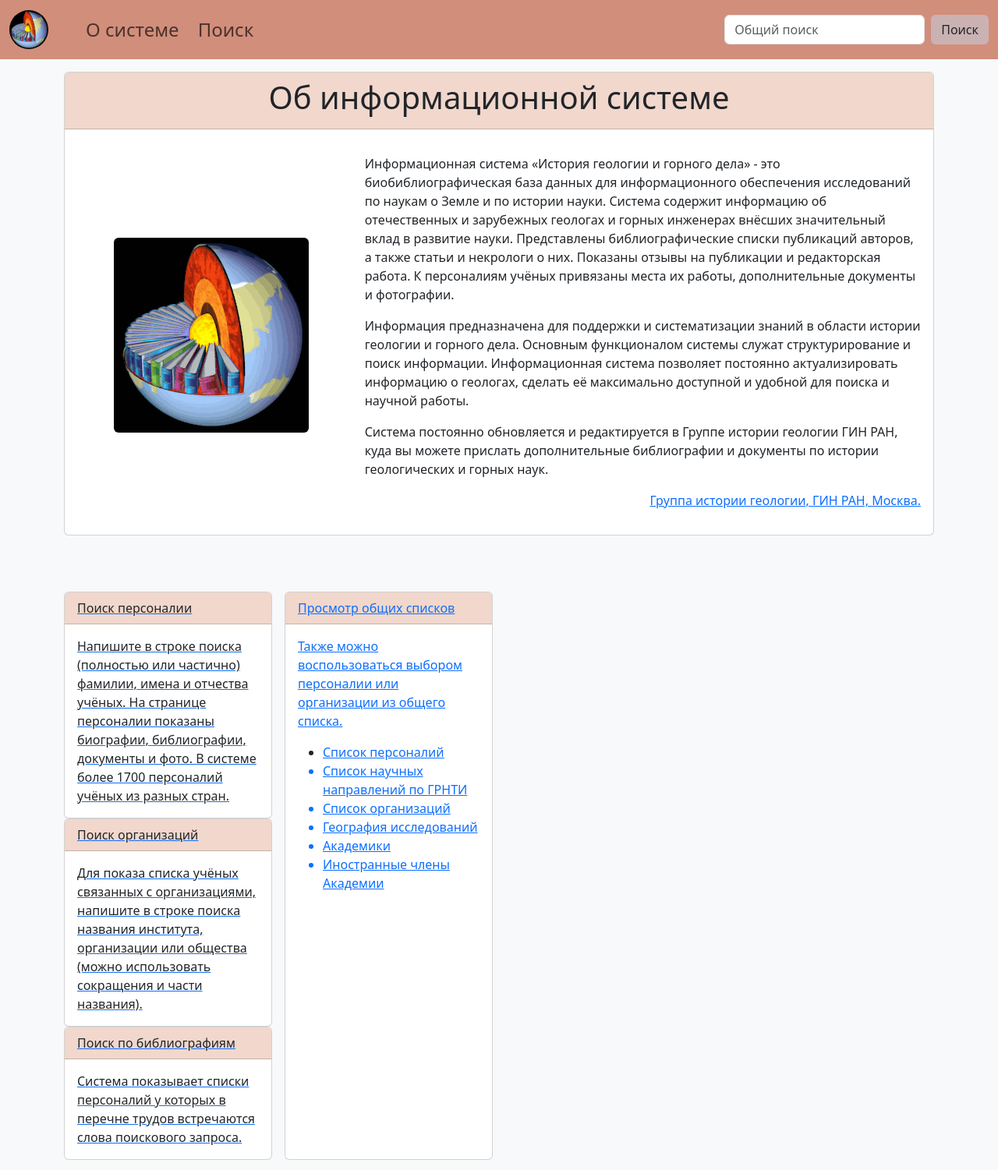
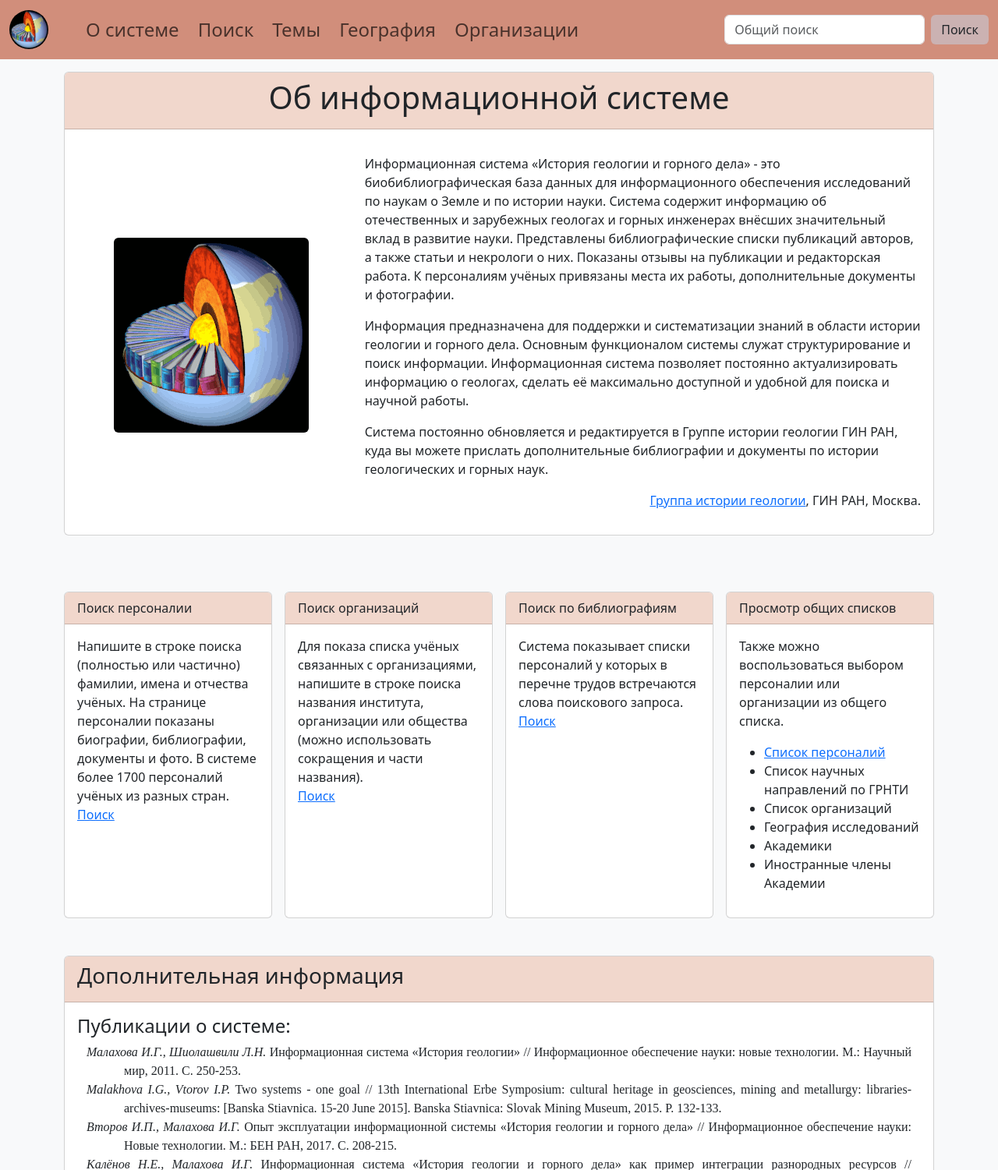
Before and after one commit to BUSH222/higeo_is, a Flask app: page /about in a window 1280 px wide. Shown: the top 1501 px of the page at 78% size. Run offline with Flask 3, Linux system fonts and the light colour scheme; parts of the project's set-up code (start-up, migrations or seed data) failed here and were passed over.

Commit message:
a lot of ui changes

```diff
--- a/main.py
+++ b/main.py
@@ -121,7 +121,7 @@ def search():
         return render_template('search.html', page=page, results=out_res)
     elif request.args.get('content'):
         content = request.args.get('content')
-        query = select(Person).filter(Person.bibliography.ilike(f'%{content}%')).order_by(func.lower(Person.surname))
+        query = select(Person).filter(Person.bibliography.ilike(f'%{content}%')).order_by(Person.surname.collate('C'))
         results = []
         with Session(engine) as session:
             data = session.execute(query)
@@ -138,12 +138,12 @@ def search():
                 if len(query_list) == 1:
                     where_stmt.append(func.lower(Person.surname).startswith(query_list[0].lower()))
                 elif len(query_list) == 2:
-                    where_stmt.append(func.lower(Person.surname) == query_list[0].lower()
-                                      & func.lower(Person.name) == query_list[1].lower())
+                    where_stmt.append((func.lower(Person.surname) == query_list[0].lower())
+                                      & (func.lower(Person.name) == query_list[1].lower()))
                 elif len(query_list) == 3:
-                    where_stmt.append(func.lower(Person.surname) == query_list[0].lower()
-                                      & func.lower(Person.name) == query_list[1].lower()
-                                      & func.lower(Person.patronymic) == query_list[2].lower())
+                    where_stmt.append((func.lower(Person.surname) == query_list[0].lower())
+                                      & (func.lower(Person.name) == query_list[1].lower())
+                                      & (func.lower(Person.patronymic) == query_list[2].lower()))
             year_query = request.args.get('birthYear')
             if year_query is not None:
                 where_stmt.append(extract('year', Person.birth_date) == int(year_query))
--- a/templates/about.html
+++ b/templates/about.html
@@ -20,7 +20,7 @@
                             <p>Информация предназначена для поддержки и систематизации знаний в области истории геологии и горного дела. Основным функционалом системы служат структурирование и поиск информации. Информационная система позволяет постоянно актуализировать информацию о геологах, сделать её максимально доступной и удобной для поиска и научной работы.</p>
                             <p>Система постоянно обновляется и редактируется в Группе истории геологии ГИН РАН, куда вы можете прислать дополнительные библиографии и документы по истории геологических и горных наук.</p>
                             <div class="text-end">
-                                <a href="http://www.ginras.ru/struct/19/9/index.php">Группа истории геологии, ГИН РАН, Москва.</p>
+                                <p><a href="http://www.ginras.ru/struct/19/9/index.php">Группа истории геологии</a>, ГИН РАН, Москва.</p>
                             </div>
                         </div>
                     </div>
@@ -34,19 +34,19 @@
                 <div class="col">
                     <div class="card h-100 d-flex flex-column px-0">
                         <div class="card-header higeo-color-2">Поиск персоналии</div>
-                        <div class="card-body flex-grow-1">Напишите в строке поиска (полностью или частично) фамилии, имена и отчества учёных. На странице персоналии показаны биографии, библиографии, документы и фото. В системе более 1700 персоналий учёных из разных стран.</div>
+                        <div class="card-body flex-grow-1">Напишите в строке поиска (полностью или частично) фамилии, имена и отчества учёных. На странице персоналии показаны биографии, библиографии, документы и фото. В системе более 1700 персоналий учёных из разных стран.<br><a href="/search?defaultopen=1">Поиск</a></div>
                     </div>
                 </div>
                 <div class="col">
                     <div class="card h-100 d-flex flex-column px-0">
                         <div class="card-header higeo-color-2">Поиск организаций</div>
-                        <div class="card-body flex-grow-1">Для показа списка учёных связанных с организациями, напишите в строке поиска названия института, организации или общества (можно использовать сокращения и части названия).</div>
+                        <div class="card-body flex-grow-1">Для показа списка учёных связанных с организациями, напишите в строке поиска названия института, организации или общества (можно использовать сокращения и части названия).<br><a href="/search?defaultopen=2">Поиск</a></div>
                     </div>
                 </div>
                 <div class="col">
                     <div class="card h-100 d-flex flex-column px-0">
                         <div class="card-header higeo-color-2">Поиск по библиографиям</div>
-                        <div class="card-body flex-grow-1">Система показывает списки персоналий у которых в перечне трудов встречаются слова поискового запроса.</div>
+                        <div class="card-body flex-grow-1">Система показывает списки персоналий у которых в перечне трудов встречаются слова поискового запроса.<br><a href="/search?defaultopen=1">Поиск</a></div>
                     </div>
                 </div>
                 <div class="col">
@@ -55,7 +55,7 @@
                         <div class="card-body flex-grow-1">
                             <p>Также можно воспользоваться выбором персоналии или организации из общего списка.</p>
                             <ul>
-                                <li><a href="1">Список персоналий</a></li>
+                                <li><a href="/search?type=person&quicksearch=quicksearch">Список персоналий</a></li>
                                 <li>Список научных направлений по ГРНТИ</li>
                                 <li>Список организаций</li>
                                 <li>География исследований</li>
--- a/templates/base.html
+++ b/templates/base.html
@@ -29,6 +29,15 @@
 					</li>
 					<li>
                     	<a class="nav-link border-md-right fs-4 me-2" href="/search">Поиск</a>
+					</li>
+                    <li>
+                    	<a class="nav-link border-md-right fs-4 me-2" href="/">Темы</a>  <!-- page with grnti -->
+					</li>
+                     <li>
+                    	<a class="nav-link border-md-right fs-4 me-2" href="/">География</a>  <!-- page with grnti -->
+					</li>
+                     <li>
+                    	<a class="nav-link border-md-right fs-4 me-2" href="/">Организации</a>  <!-- page with grnti -->
 					</li>
 
 				</ul>
@@ -77,9 +86,9 @@
             <p class="mb-0 text-body-secondary">© 2015 - <script type="text/javascript">document.write(new Date().getFullYear());</script>, ГИН РАН</p>
 
             <ul class="nav col-md-6 justify-content-end">
-                <li class="nav-item"><a href="http://www.ginras.ru/struct/19/9/index.php" class="nav-link px-2 text-body-secondary">Группа истории геологии</a></li>
-                <li class="nav-item"><a href="http://www.ginras.ru/index.php" class="nav-link px-2 text-body-secondary">Геологический институт</a></li>
-                <li class="nav-item"><a href="https://new.ras.ru/" class="nav-link px-2 text-body-secondary">Российская академия наук</a></li>
+                <li class="nav-item"><a target="_blank" rel="noopener noreferrer" href="http://www.ginras.ru/struct/19/9/index.php" class="nav-link px-2 text-body-secondary">Группа истории геологии</a></li>
+                <li class="nav-item"><a target="_blank" rel="noopener noreferrer" href="http://www.ginras.ru/index.php" class="nav-link px-2 text-body-secondary">Геологический институт</a></li>
+                <li class="nav-item"><a target="_blank" rel="noopener noreferrer" href="https://new.ras.ru/" class="nav-link px-2 text-body-secondary">Российская академия наук</a></li>
             </ul>
         </footer>
     </div>
--- a/templates/index.html
+++ b/templates/index.html
@@ -20,7 +20,7 @@
                             <p>Информация предназначена для поддержки и систематизации знаний в области истории геологии и горного дела. Основным функционалом системы служат структурирование и поиск информации. Информационная система позволяет постоянно актуализировать информацию о геологах, сделать её максимально доступной и удобной для поиска и научной работы.</p>
                             <p>Система постоянно обновляется и редактируется в Группе истории геологии ГИН РАН, куда вы можете прислать дополнительные библиографии и документы по истории геологических и горных наук.</p>
                             <div class="text-end">
-                                <a href="http://www.ginras.ru/struct/19/9/index.php">Группа истории геологии, ГИН РАН, Москва.</p>
+                                <p><a target="_blank" rel="noopener noreferrer" href="http://www.ginras.ru/struct/19/9/index.php">Группа истории геологии</a>, ГИН РАН, Москва.</p>
                             </div>
                         </div>
                     </div>
```
Also changed, not shown: templates/search.html (+23 -0 lines).
